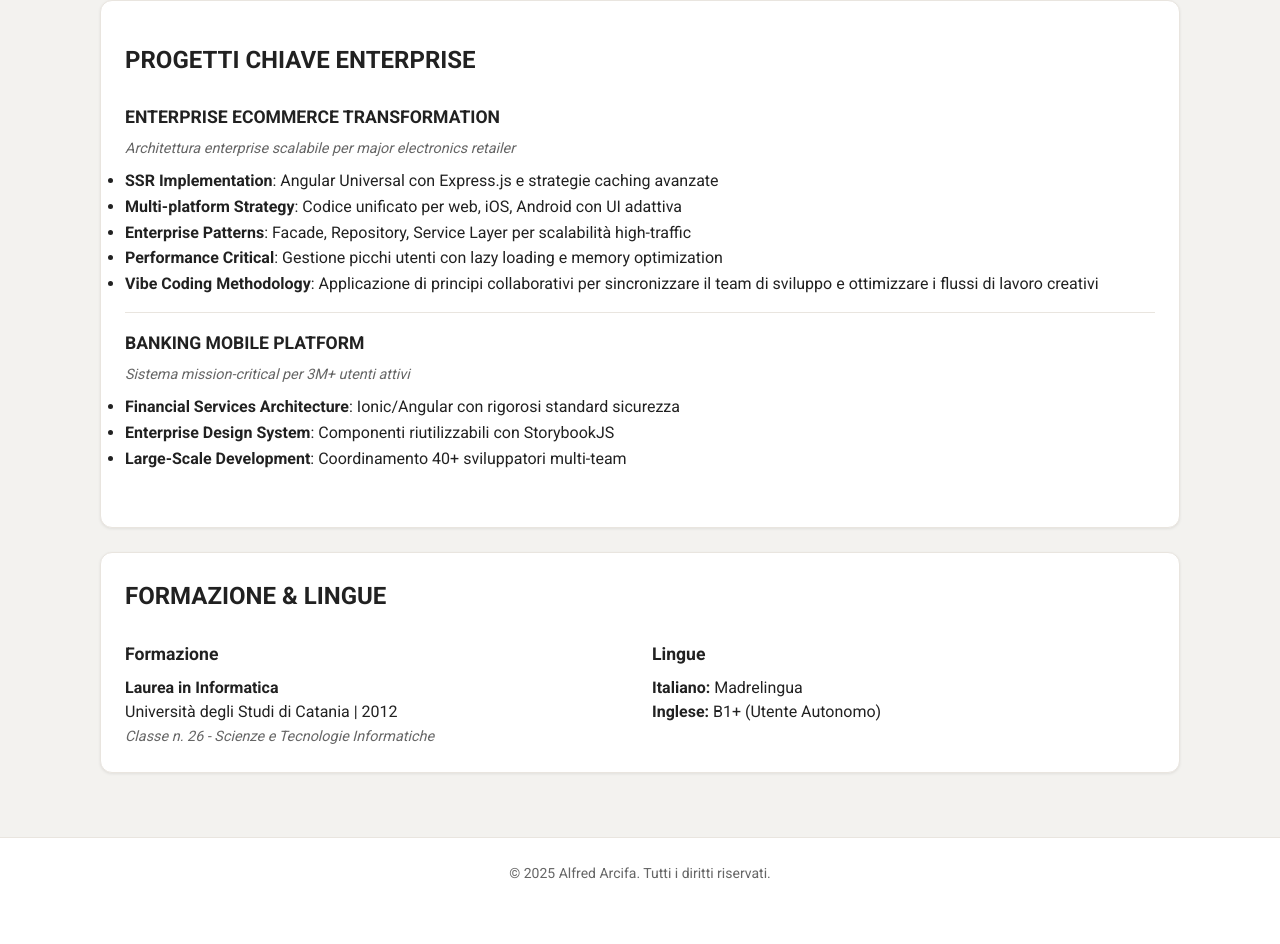
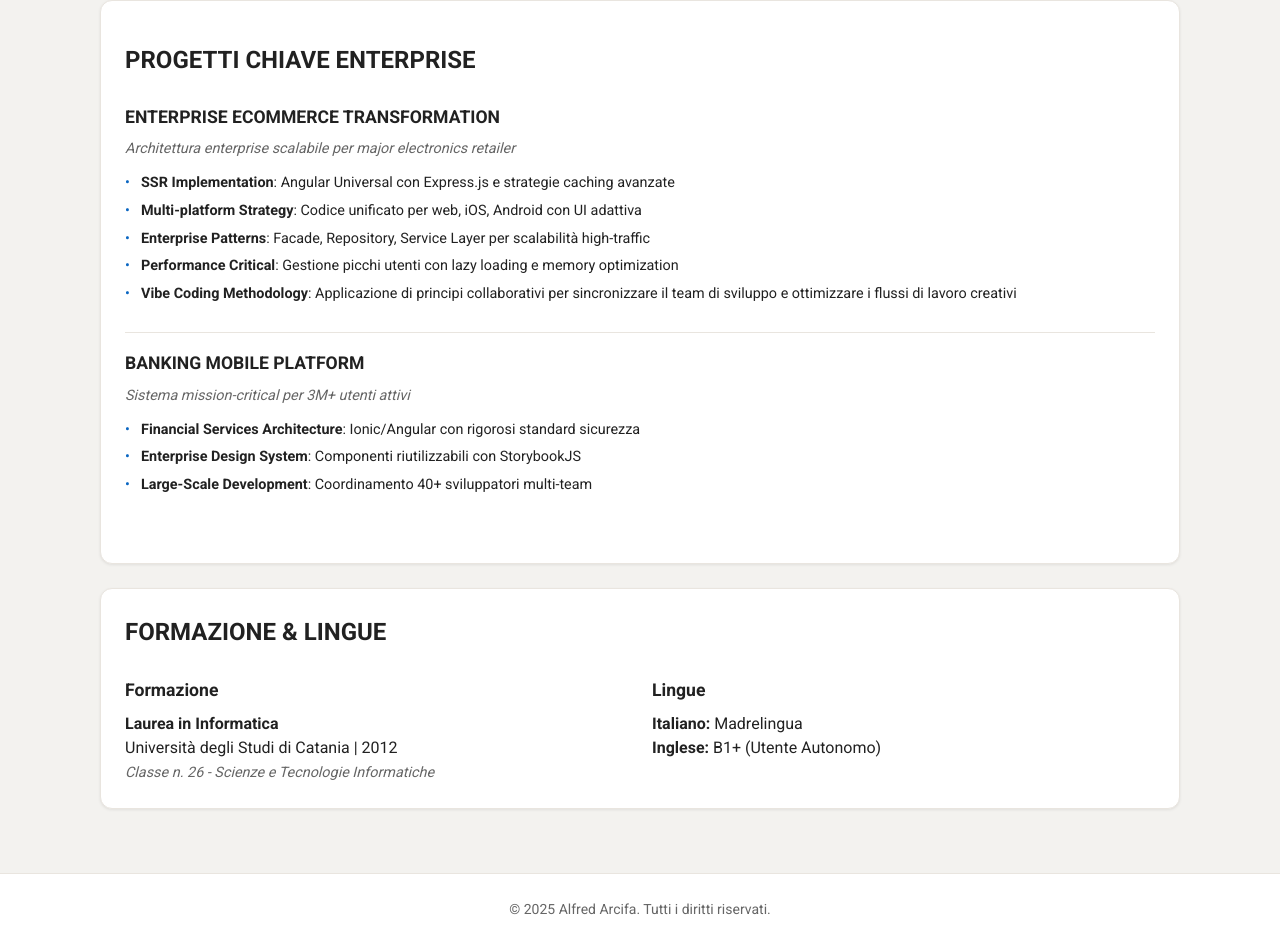
Before and after one commit to alfredarcifa/alfred-arcifa-cv, a plain HTML site: page index.html in a window 1280 px wide. Shown: the part 1954-2898 px from the top of the page. Before the commit the page ends 2862 px from the top, so only its background shows below. Drawn offline with nearby package versions, Linux system fonts and the light colour scheme.

Commit message:
Update index.html

```diff
--- a/index.html
+++ b/index.html
@@ -371,6 +371,29 @@
             color: #666666;
             margin-bottom: 8px;
             font-size: 0.9em;
+        }
+
+        .project-item ul {
+            list-style: none;
+            margin: 12px 0;
+            padding: 0;
+        }
+
+        .project-item li {
+            margin: 6px 0;
+            padding-left: 16px;
+            position: relative;
+            color: #000000de;
+            font-size: 0.9em;
+            line-height: 1.5;
+        }
+
+        .project-item li::before {
+            content: "•";
+            color: #0a66c2;
+            font-size: 1em;
+            position: absolute;
+            left: 0;
         }
 
         .footer {
```
